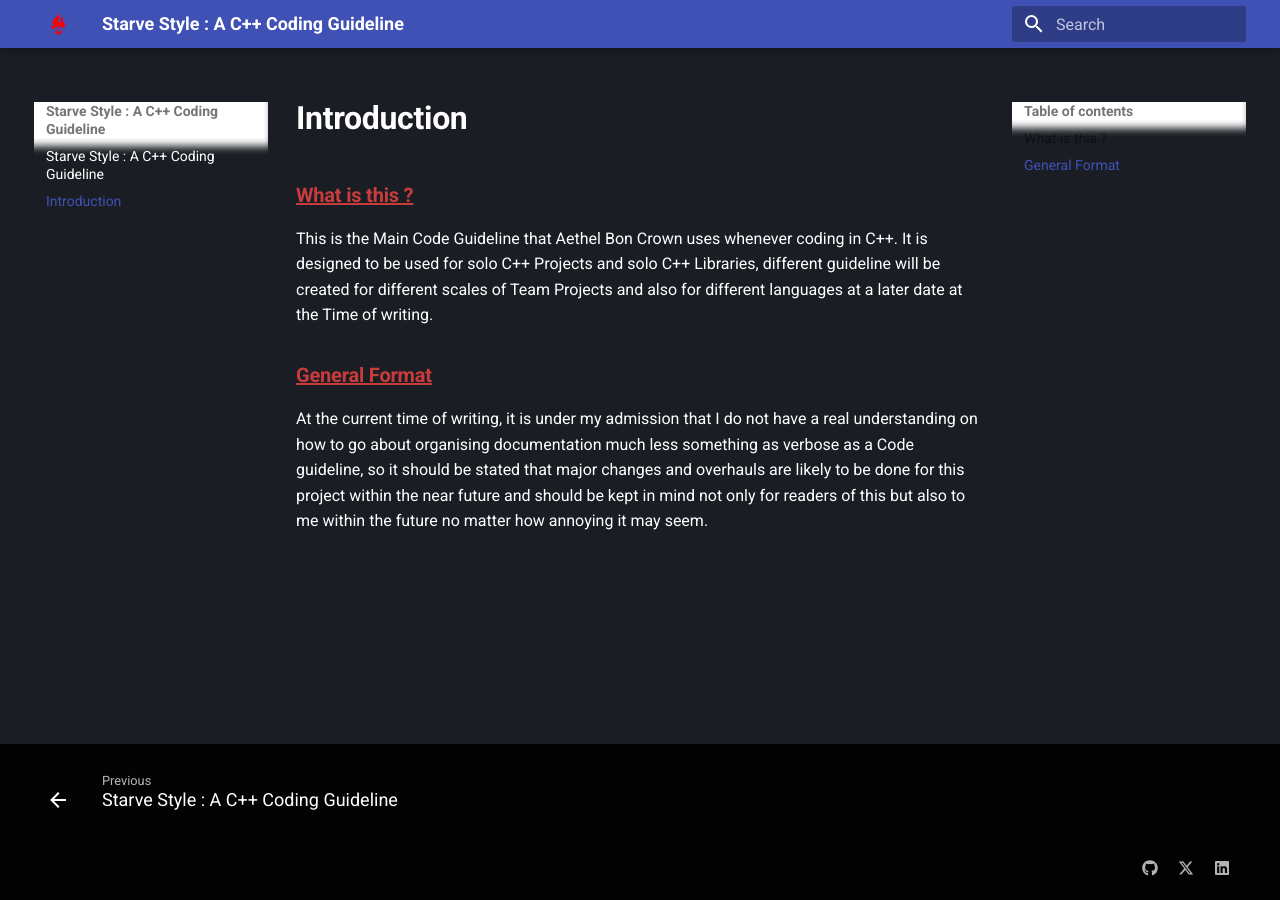
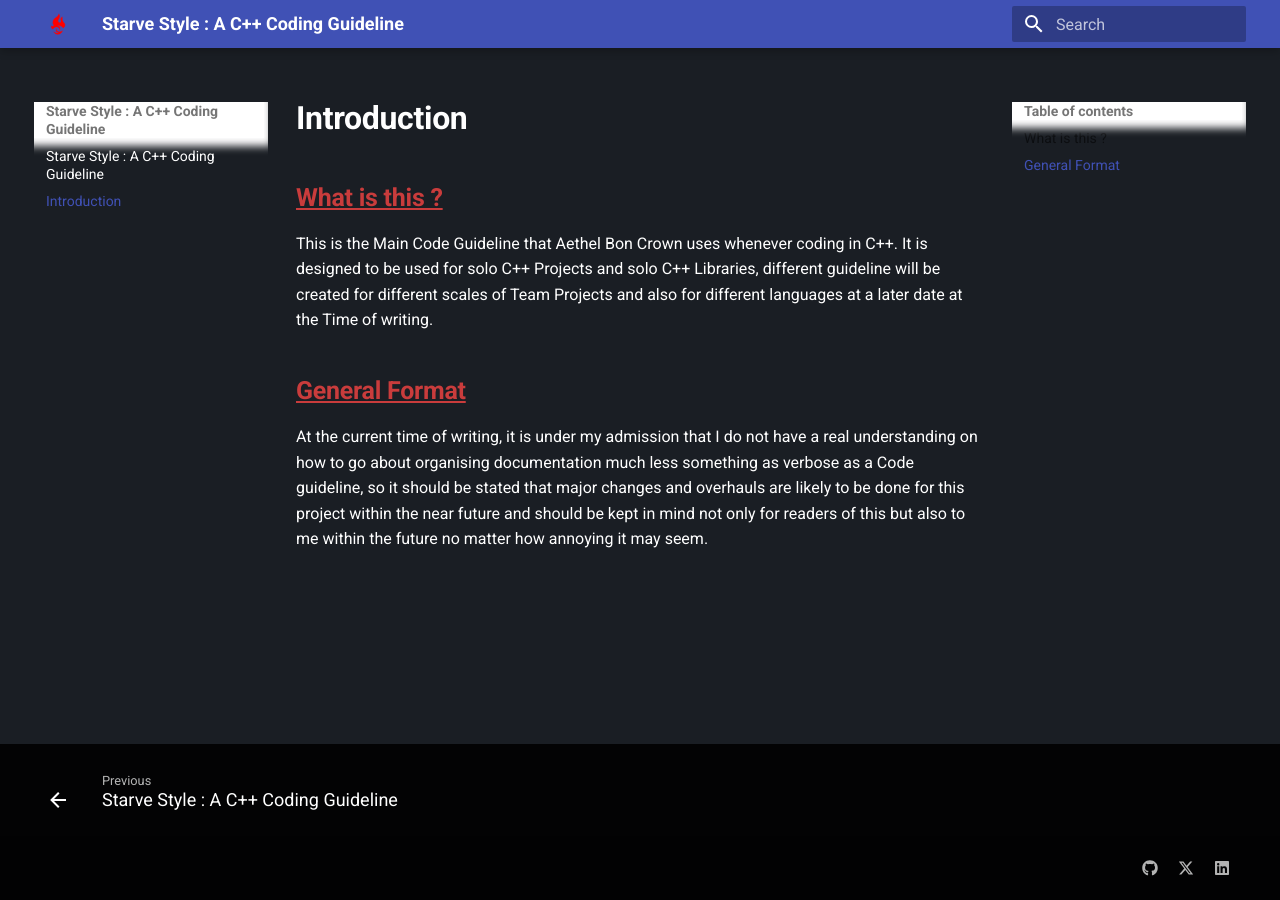
Before and after one commit to Belphonz/Starve-Style, an MkDocs documentation site: the page built from docs/Introduction.md, in a window 1280 px wide. Built offline with MkDocs 1.6.1 and Material for MkDocs 9.7.7, drawn with Linux system fonts in a browser that asks for light colours.

Commit message:
vault backup: 2024-10-19 14:35:21

```diff
--- a/docs/Introduction.md
+++ b/docs/Introduction.md
@@ -1,8 +1,8 @@
-### <u>What is this ?</u>
+## <u>What is this ?</u>
 
 This is the Main Code Guideline that Aethel Bon Crown uses whenever coding in C++.
 It is designed to be used for solo C++ Projects and solo C++ Libraries, different guideline will be created for different scales of Team Projects and also for different languages at a later date at the Time of writing.
 
-### <u>General Format</u>
+## <u>General Format</u>
 
 At the current time of writing, it is under my admission that I do not have a real understanding on how to go about organising documentation much less something as verbose as a Code guideline, so it should be stated that major changes and overhauls are likely to be done for this project within the near future and should be kept in mind not only for readers of this but also to me within the future no matter how annoying it may seem.
--- a/docs/stylesheets/extra.css
+++ b/docs/stylesheets/extra.css
@@ -17,3 +17,11 @@ body {
    background:  rgb(26, 30, 36);
    color: white;
 }
+
+md-sidebar{
+    background:  rgb(26, 30, 36);
+}
+
+md-nav__title{
+    color: white;
+}
```
